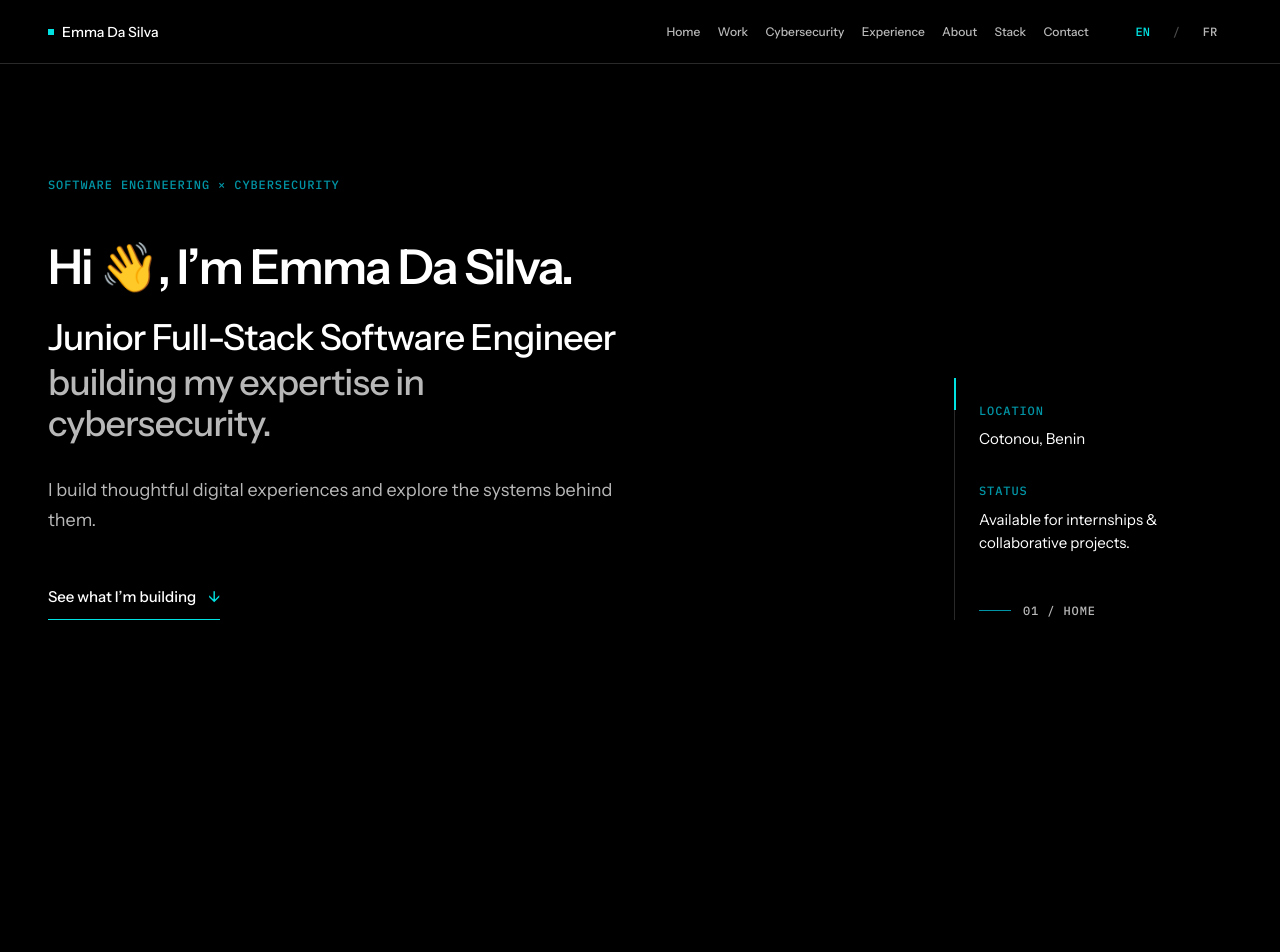
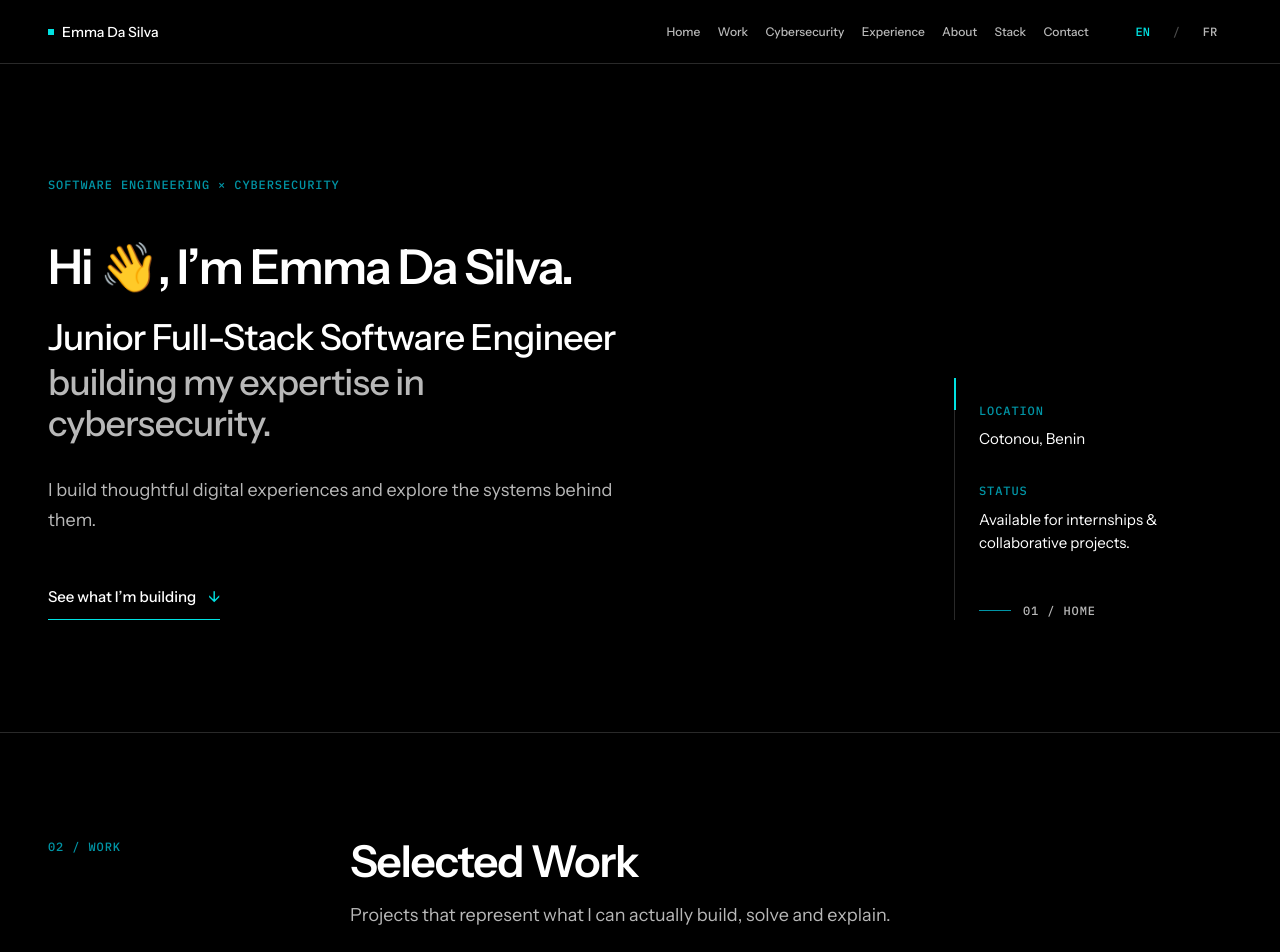
Before and after one commit to emma-dasilva-dev/emma-dasilva-portfolio, a Next.js app: page /en in a window 1280 px wide. Shown: the top 952 px of the page. Before the commit the page ends 800 px from the top, so only its background shows below. Built offline with nearby package versions, Linux system fonts and the light colour scheme.

Commit message:
feat: add work section to homepage

```diff
--- a/src/app/[lang]/page.tsx
+++ b/src/app/[lang]/page.tsx
@@ -1,6 +1,7 @@
 import { notFound } from "next/navigation";
 
 import { Hero } from "@/components/sections/Hero";
+import { Work } from "@/components/sections/Work";
 import { isLocale } from "@/lib/i18n";
 
 interface HomePageProps {
@@ -17,7 +18,7 @@ export default async function HomePage({ params }: HomePageProps) {
   return (
     <main id="main-content">
       <Hero locale={lang} />
-      <div id="work" aria-hidden="true" />
+      <Work locale={lang} />
     </main>
   );
 }
```
